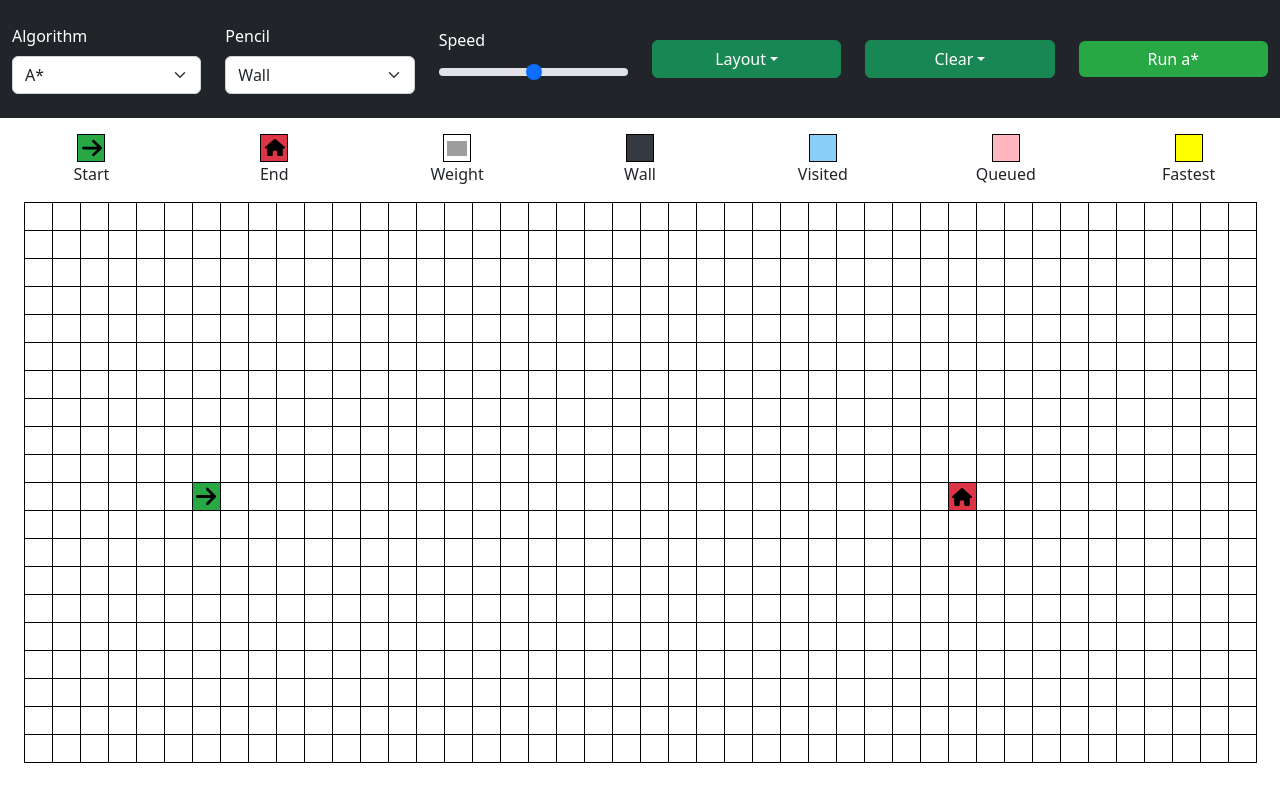
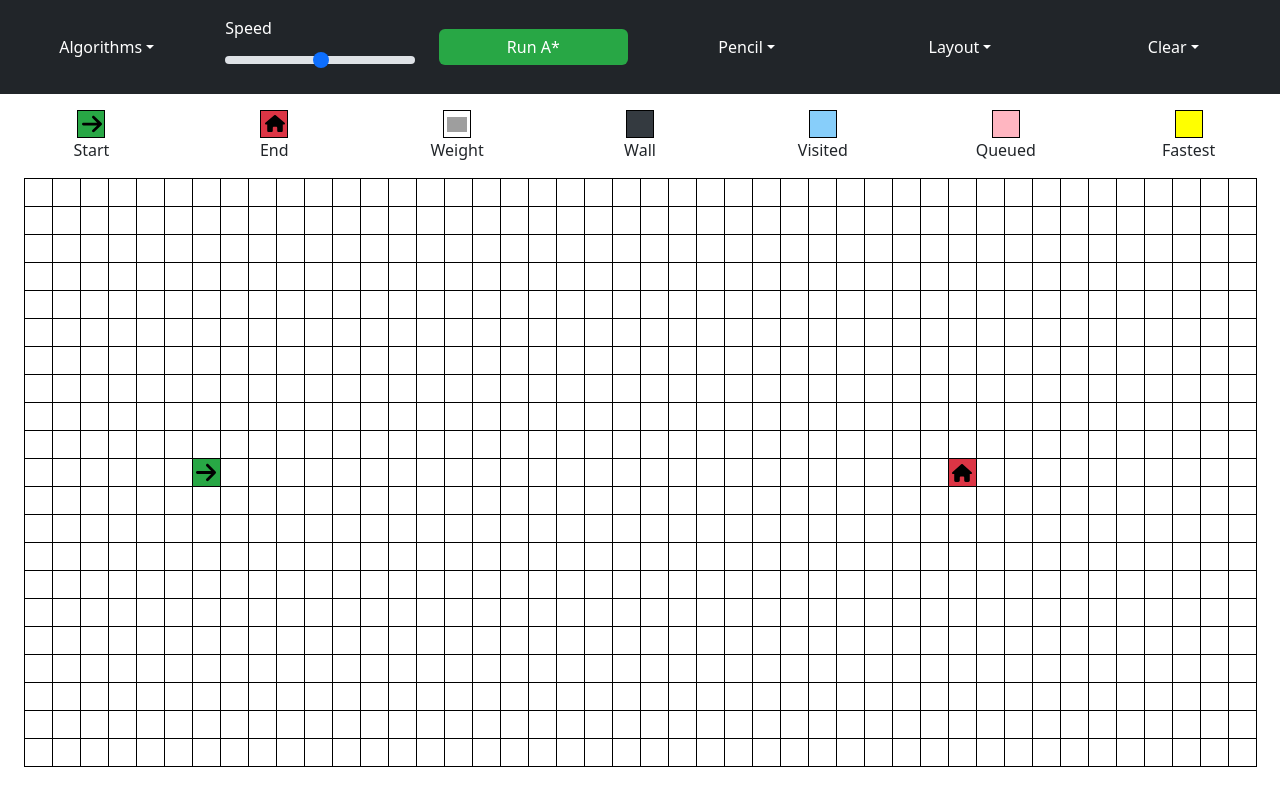
Before and after one commit to 99061142/Pathfinding, a React (Create React App) app: page / in a window 1280 px wide. Built offline with nearby package versions, Linux system fonts and the light colour scheme; grey boxes are pictures that could not be loaded.

Commit message:
Changed the styling of the Settings render
* Added Greedy Best First Search option to the algorithm dropdown.

* Changed select/options to a dropdown.

* Changed the styling of the Settings render.

* Removed code that wasn't necessary for the changed rendered components, and made code cleaner.

```diff
--- a/src/settings.jsx
+++ b/src/settings.jsx
@@ -1,10 +1,14 @@
 // Imports to render the component
-import { createRef, Component } from 'react';
-import { Col, Container, Row, FormGroup, FormLabel, FormSelect, Dropdown, Button } from 'react-bootstrap'
+import { Component, createRef } from 'react';
+import { Col, Container, Row, FormGroup, FormLabel, Dropdown, Button } from 'react-bootstrap'
 import FormRange from 'react-bootstrap/esm/FormRange';
 import DropdownMenu from 'react-bootstrap/esm/DropdownMenu';
 import DropdownItem from 'react-bootstrap/esm/DropdownItem';
 import DropdownToggle from 'react-bootstrap/esm/DropdownToggle';
+import { faCheck, faWeightHanging } from '@fortawesome/free-solid-svg-icons'
+
+// Styling for the component
+import './styling/settings.scss';
 
 // Imports to clear the board cell(s)
 import { ClearAll, ClearPath, ClearWeights, ClearWalls } from './clear';
@@ -15,24 +19,18 @@ import RandomWeights from './layouts/randomWeights';
 
 // Run function for the algorithm
 import Run from './run';
+import { FontAwesomeIcon } from '@fortawesome/react-fontawesome';
 
 class Settings extends Component {
     constructor() {
         super();
         this.state = {
-            algorithm: '',
-            algorithmWeighted: false,
-            speed: 0,
-        }
-        this.algorithmSelect = createRef(null);
-        this.pencilSelect = createRef(null);
-        this.speedRange = createRef(null);
-    }
-
-    componentDidMount() {
-        this.pencilChanged();
-        this.algorithmChanged();
-        this.speedChanged();
+            algorithm: 'A*',
+            algorithmWeighted: true,
+            speed: 50,
+        };
+        this.pencilWeighted = null;
+        this.pencilDropdownMenu = createRef(null);
     }
 
     setAlgorithm(algorithm) {
@@ -41,15 +39,9 @@ class Settings extends Component {
         });
     }
 
-    setAlgorithmWeighted(bool) {
+    setAlgorithmWeighted(weighted) {
         this.setState({
-            algorithmWeighted: bool
-        });
-    }
-
-    setPencilWeighted(bool) {
-        this.setState({
-            pencilWeighted: bool
+            algorithmWeighted: weighted
         });
     }
 
@@ -64,48 +56,38 @@ class Settings extends Component {
         });
     }
 
-    async algorithmChanged() {
-        const ALGORITHM_SELECT = this.algorithmSelect.current;
-        const CURRENT_ALGORITHM_OPTION = ALGORITHM_SELECT.options[ALGORITHM_SELECT.selectedIndex];
+    async algorithmChanged(algorithm, e) {
+        this.setAlgorithm(algorithm);
 
-        const ALGORITHM = CURRENT_ALGORITHM_OPTION.value;
-        this.setAlgorithm(ALGORITHM);
+        const ALGORITHM_WEIGHTED = e.target.dataset.weighted === "true";
+        this.setAlgorithmWeighted(ALGORITHM_WEIGHTED);
 
-        const ALGORITHM_IS_WEIGHTED = CURRENT_ALGORITHM_OPTION.dataset.weighted === "true";
-        this.setAlgorithmWeighted(ALGORITHM_IS_WEIGHTED);
-
-        const CURRENT_PENCIL_WEIGHTED = this.currentPencilWeighted();
-        if (!ALGORITHM_IS_WEIGHTED && CURRENT_PENCIL_WEIGHTED) {
-            this.pencilSelect.current.value = 'wall';
-            this.props.setPencilType('wall');
+        // Set the pencil to 'wall' if the chosen algorithm isn't weighted, but the pencil is
+        // And clear all weights on the board
+        if (!ALGORITHM_WEIGHTED && this.pencilWeighted) {
+            this.pencilChanged('wall');
             ClearWeights(this.props.board);
         }
 
-        // Clear the path from start to end
         ClearPath(this.props.board);
     }
 
-    pencilChanged() {
-        const PENCIL_SELECT = this.pencilSelect.current;
-        const CURRENT_PENCIL_OPTION = PENCIL_SELECT.options[PENCIL_SELECT.selectedIndex];
+    pencilChanged(type) {
+        this.props.setPencilType(type);
 
-        const PENCIL_TYPE = CURRENT_PENCIL_OPTION.value;
-        this.props.setPencilType(PENCIL_TYPE);
+        const DROPDOWN_MENU = this.pencilDropdownMenu.current;
+        const CLICKED_OPTION = DROPDOWN_MENU.querySelector(`[data-type=${type}]`);
 
-        const PENCIL_WEIGHT = Number(CURRENT_PENCIL_OPTION.dataset.weight);
-        this.props.setPencilWeight(PENCIL_WEIGHT)
+        const WEIGHT = Number(CLICKED_OPTION.dataset.weight);
+        this.props.setPencilWeight(WEIGHT);
+
+        const PENCIL_WEIGHTED = CLICKED_OPTION.dataset.weighted === "true";
+        this.pencilWeighted = PENCIL_WEIGHTED;
     }
 
-    speedChanged() {
-        const SPEED = Number(this.speedRange.current.value);
+    speedChanged(e) {
+        const SPEED = Number(e.target.value);
         this.setSpeed(SPEED);
-    }
-
-    currentPencilWeighted() {
-        const PENCIL_SELECT = this.pencilSelect.current;
-        const PENCIL_OPTION = PENCIL_SELECT.options[PENCIL_SELECT.selectedIndex];
-        const PENCIL_WEIGHTED = PENCIL_OPTION.dataset.weighted;
-        return PENCIL_WEIGHTED
     }
 
     render() {
@@ -117,103 +99,88 @@ class Settings extends Component {
                 <Row
                     className="d-flex align-items-center"
                 >
+                    <Dropdown
+                        as={Col}
+                        xs={4}
+                        lg={true}
+                        onSelect={
+                            (algorithm, e) => this.algorithmChanged(
+                                algorithm,
+                                e
+                            )
+                        }
+                    >
+                        <DropdownToggle
+                            id="algorithm"
+                            className={"w-100 m-0 text-center btn btn-dark" + (this.props.running ? " text-danger" : '')}
+                            disabled={this.props.running}
+                        >
+                            Algorithms
+                        </DropdownToggle>
+                        <DropdownMenu>
+                            <DropdownItem
+                                data-weighted={false}
+                                active={this.state.algorithm === "BFS"}
+                                eventKey="BFS"
+                                as={Button}
+                            >
+                                Best First Search
+                                <FontAwesomeIcon
+                                    icon={faCheck}
+                                />
+                            </DropdownItem>
+                            <DropdownItem
+                                data-weighted={false}
+                                active={this.state.algorithm === "DFS"}
+                                eventKey="DFS"
+                                as={Button}
+                            >
+                                Depth First Search
+                            </DropdownItem>
+                            <Dropdown.Divider />
+                            <DropdownItem
+                                data-weighted={true}
+                                active={this.state.algorithm === "Dijkstra"}
+                                eventKey="Dijkstra"
+                                as={Button}
+                            >
+                                Dijkstra
+                                <FontAwesomeIcon icon={faCheck} />
+                                <FontAwesomeIcon
+                                    icon={faWeightHanging}
+                                />
+                            </DropdownItem>
+                            <DropdownItem
+                                data-weighted={true}
+                                active={this.state.algorithm === "A*"}
+                                eventKey="A*"
+                                as={Button}
+                            >
+                                A*
+                                <FontAwesomeIcon
+                                    icon={faCheck}
+                                />
+                                <FontAwesomeIcon
+                                    icon={faWeightHanging}
+                                />
+                            </DropdownItem>
+                            <DropdownItem
+                                data-weighted={true}
+                                active={this.state.algorithm === "GBFS"}
+                                eventKey="GBFS"
+                                as={Button}
+                            >
+                                Greedy Best First Search
+                                <FontAwesomeIcon
+                                    icon={faWeightHanging}
+                                />
+                            </DropdownItem>
+                        </DropdownMenu>
+                    </Dropdown>
                     <FormGroup
                         as={Col}
                         xs={4}
                         lg={true}
-                        className="my-2"
-                    >
-                        <FormLabel
-                            className="text-white"
-                            htmlFor="algorithm"
-                        >
-                            Algorithm
-                        </FormLabel>
-                        <FormSelect
-                            id="algorithm"
-                            ref={this.algorithmSelect}
-                            defaultValue="a*"
-                            onChange={() => this.algorithmChanged()}
-                            disabled={this.props.running}
-                            role="button"
-                        >
-                            <option
-                                data-weighted={false}
-                                value="bfs"
-                            >
-                                BFS
-                            </option>
-                            <option
-                                data-weighted={false}
-                                value="dfs"
-                            >
-                                DFS
-                            </option>
-                            <option
-                                data-weighted={true}
-                                value="dijkstra"
-                            >
-                                Dijkstra
-                            </option>
-                            <option
-                                data-weighted={true}
-                                value="a*"
-                            >
-                                A*
-                            </option>
-                        </FormSelect>
-                    </FormGroup>
-                    <FormGroup
-                        as={Col}
-                        xs={4}
-                        lg={true}
-                        className="my-2"
-                    >
-                        <FormLabel
-                            className="text-white"
-                            htmlFor="pencil"
-                        >
-                            Pencil
-                        </FormLabel>
-                        <FormSelect
-                            id="pencil"
-                            defaultValue="wall"
-                            ref={this.pencilSelect}
-                            onChange={() => this.pencilChanged()}
-                            role="button"
-                        >
-                            <option
-                                data-weighted={false}
-                                data-weight={1}
-                                data-type=""
-                                value="erase"
-                            >
-                                Erase
-                            </option>
-                            <option
-                                data-weighted={false}
-                                data-weight={Infinity}
-                                data-type="wall"
-                                value="wall"
-                            >
-                                Wall
-                            </option>
-                            <option
-                                data-weighted={true}
-                                disabled={!this.state.algorithmWeighted}
-                                data-weight={10}
-                                data-type=''
-                                value="weight"
-                            >
-                                Weight
-                            </option>
-                        </FormSelect>
-                    </FormGroup>
-                    <FormGroup
-                        as={Col}
-                        xs={4}
-                        lg={true}
-                        className="my-2"
                     >
                         <FormLabel
                             className="text-white"
@@ -222,23 +189,89 @@ class Settings extends Component {
                             Speed
                         </FormLabel>
                         <FormRange
-                            ref={this.speedRange}
-                            onChange={() => this.speedChanged()}
+                            onChange={(e) => this.speedChanged(e)}
                             id="speed"
                             max={99}
                         />
                     </FormGroup>
+                    <Col
+                        xs={4}
+                        lg={true}
+                    >
+                        <Run
+                            algorithm={this.state.algorithm}
+                            getSpeed={this.getSpeed}
+                            setRunning={this.props.setRunning}
+                            running={this.props.running}
+                            board={this.props.board}
+                            startPos={this.props.startPos}
+                            endPos={this.props.endPos}
+                        />
+                    </Col>
                     <Dropdown
-                        htmlFor="layout"
                         as={Col}
                         xs={4}
                         lg={true}
-                        className="my-2"
+                        onSelect={
+                            (type) => this.pencilChanged(
+                                type
+                            )
+                        }
+                    >
+                        <DropdownToggle
+                            id="pencil"
+                            className="w-100 m-0 text-center btn btn-dark"
+                        >
+                            Pencil
+                        </DropdownToggle>
+                        <DropdownMenu
+                            ref={this.pencilDropdownMenu}
+                        >
+                            <DropdownItem
+                                data-weighted={false}
+                                data-weight={1}
+                                data-type="erase"
+                                active={this.props.pencilType === "erase"}
+                                eventKey="erase"
+                                as={Button}
+                            >
+                                Erase
+                            </DropdownItem>
+                            <DropdownItem
+                                data-weighted={false}
+                                data-weight={Infinity}
+                                data-type="wall"
+                                active={this.props.pencilType === "wall"}
+                                eventKey="wall"
+                                as={Button}
+                            >
+                                Wall
+                            </DropdownItem>
+                            <Dropdown.Divider />
+                            <DropdownItem
+                                style={{
+                                    color: this.state.algorithmWeighted ? null : "#dc3545"
+                                }}
+                                disabled={!this.state.algorithmWeighted}
+                                data-weight={10}
+                                data-weighted={true}
+                                data-type="weight"
+                                active={this.props.pencilType === "weight"}
+                                eventKey="weight"
+                                as={Button}
+                            >
+                                Weight
+                            </DropdownItem>
+                        </DropdownMenu>
+                    </Dropdown>
+                    <Dropdown
+                        as={Col}
+                        xs={4}
+                        lg={true}
                     >
                         <DropdownToggle
                             id="layout"
-                            className="w-100"
-                            variant={this.props.running ? "danger" : "success"}
+                            className={"w-100 m-0 text-center btn btn-dark" + (this.props.running ? " text-danger" : '')}
                             disabled={this.props.running}
                         >
                             Layout
@@ -254,16 +287,13 @@ class Settings extends Component {
                         </DropdownMenu>
                     </Dropdown>
                     <Dropdown
-                        htmlFor="clear"
                         as={Col}
                         xs={4}
                         lg={true}
-                        className="my-2"
                     >
                         <DropdownToggle
                             id="clear"
-                            className="w-100"
-                            variant={this.props.running ? "danger" : "success"}
+                            className={"w-100 m-0 text-center btn btn-dark" + (this.props.running ? " text-danger" : '')}
                             disabled={this.props.running}
                         >
                             Clear
@@ -295,21 +325,6 @@ class Settings extends Component {
                             </DropdownItem>
                         </DropdownMenu>
                     </Dropdown>
-                    <Col
-                        xs={4}
-                        lg={true}
-                        className="my-2"
-                    >
-                        <Run
-                            algorithm={this.state.algorithm}
-                            getSpeed={this.getSpeed}
-                            setRunning={this.props.setRunning}
-                            running={this.props.running}
-                            board={this.props.board}
-                            startPos={this.props.startPos}
-                            endPos={this.props.endPos}
-                        />
-                    </Col>
                 </Row>
             </Container>
         );
```
